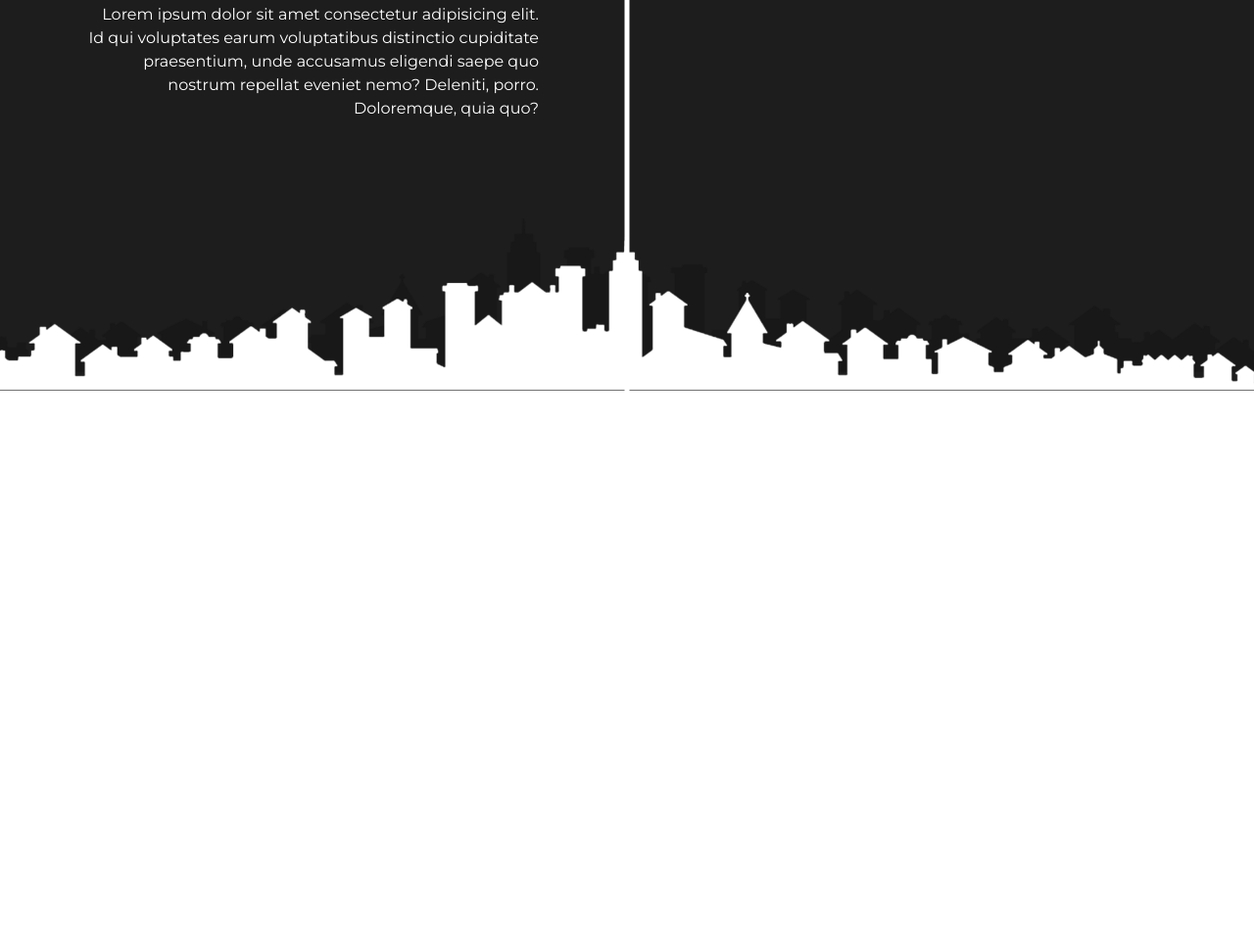
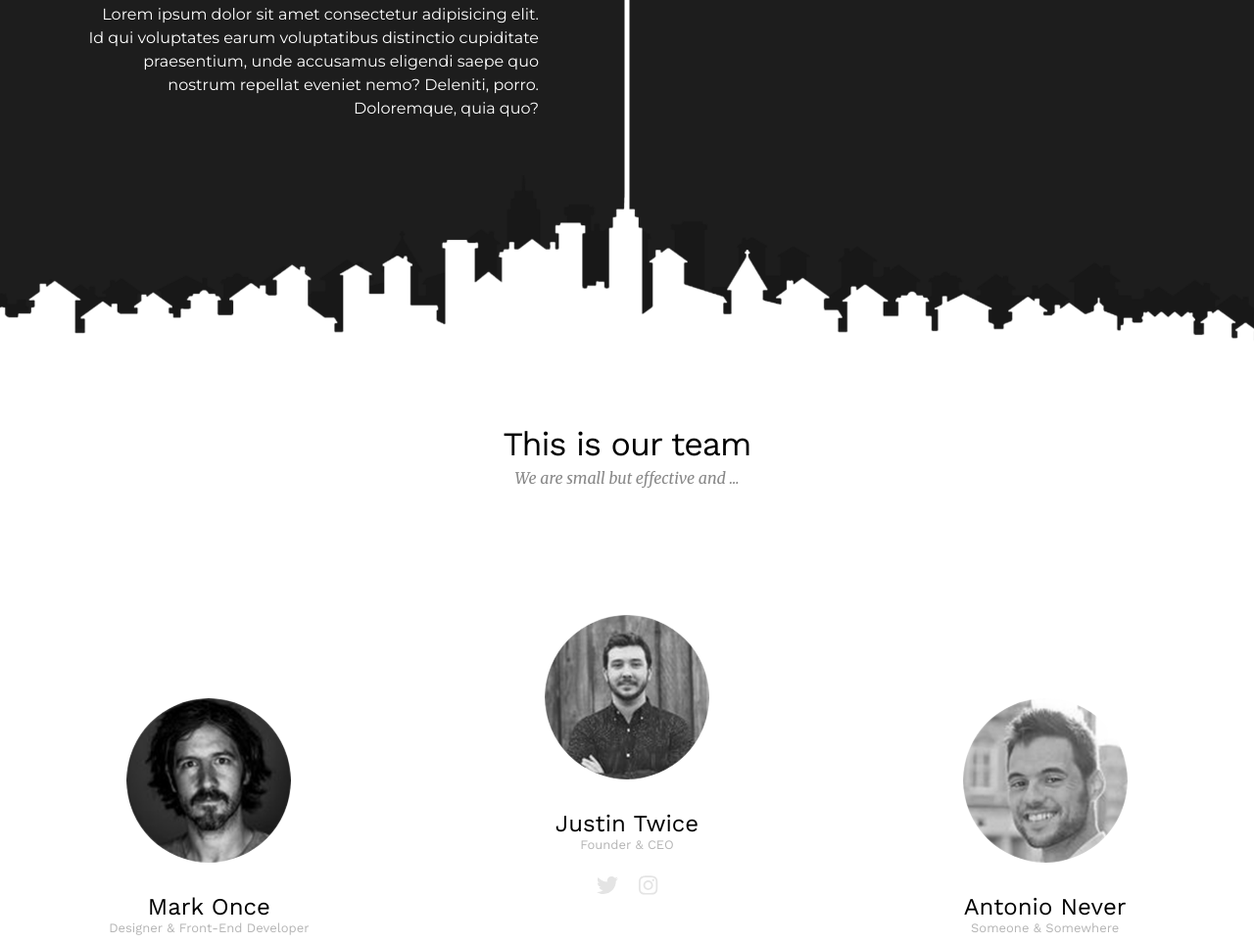
Before and after one commit to serhii-mokhonko/black-and-white, a website built with webpack: page src/index.html in a window 1280 px wide. Shown: the part 1837-2800 px from the top of the page at 98% size. Before the commit the page ends 2236 px from the top, so only its background shows below. Built offline with nearby package versions, Linux system fonts and the light colour scheme.

Commit message:
Done blok team

```diff
--- a/package.json
+++ b/package.json
@@ -13,6 +13,7 @@
   "devDependencies": {
     "@babel/core": "^7.6.4",
     "@babel/preset-env": "^7.6.3",
+    "@fortawesome/fontawesome-free": "^5.11.2",
     "babel-loader": "^8.0.6",
     "copy-webpack-plugin": "^5.0.4",
     "css-loader": "^3.2.0",
--- a/src/index.html
+++ b/src/index.html
@@ -84,6 +84,65 @@
         <img src="./img/city.png" alt="city" class='timeline__city'>
     </div>
     <!-- /timeline -->
+    <div class="team">
+        <div class="block-header">
+            <h2 class="block-header__title">This is our team</h2>
+            <h4 class="block-header__subtitle">We are small but effective and ...</h4>
+        </div>
+        <div class="people">
+            <div class="person">
+                <img src="./img/face-3.png" alt="Justin Twice" class="person__face">
+                <div class="person__name">Mark Once</div>
+                <div class="person__prof">Designer & Front-End Developer</div>
+                <div class="person__social">
+                    <a href="#">
+                        <i class="fab fa-twitter person__social__icon"></i>
+                    </a>
+                    <a href="#">
+                        <i class="fab fa-instagram person__social__icon"></i>
+                    </a>
+                </div>
+            </div>
+            <div class="person">
+                <img src="./img/face-1.png" alt="Justin Twice" class="person__face">
+                <div class="person__name">Justin Twice</div>
+                <div class="person__prof">Founder & CEO</div>
+                <div class="person__social">
+                    <a href="#">
+                        <i class="fab fa-twitter person__social__icon"></i>
+                    </a>
+                    <a href="#">
+                        <i class="fab fa-instagram person__social__icon"></i>
+                    </a>
+                </div>
+            </div>
+            <div class="person">
+                <img src="./img/face-2.png" alt="Justin Twice" class="person__face">
+                <div class="person__name">Antonio Never</div>
+                <div class="person__prof">Someone & Somewhere</div>
+                <div class="person__social">
+                    <a href="#">
+                        <i class="fab fa-twitter person__social__icon"></i>
+                    </a>
+                    <a href="#">
+                        <i class="fab fa-instagram person__social__icon"></i>
+                    </a>
+                </div>
+            </div>
+        </div>
+        <!-- /people -->
+    </div>
+    <!-- /team -->
+    <div class="provide">
+        <div class="block-header">
+            <h2 class="block-header__title block-header__title--white">We provide you everything</h2>
+            <h4 class="block-header__subtitle">Maybe not everything, but we provide you some stuff.</h4>
+        </div>
+
+    </div>
+    <div class="contact-us">
+
+    </div>
 
 </body>
 
--- a/src/index.js
+++ b/src/index.js
@@ -1 +1,4 @@
 import "./less/index.less"
+
+import '@fortawesome/fontawesome-free/js/fontawesome'
+import '@fortawesome/fontawesome-free/js/brands'
--- a/src/less/header.less
+++ b/src/less/header.less
@@ -24,7 +24,7 @@
     font-size  : 16px;
     font-style : italic;
     color      : @subtitle-color;
-    // margin-top: 0.8rem;
+    // margin-top: 12px;
 }
 
 .btn{
--- a/src/less/index.less
+++ b/src/less/index.less
@@ -1,23 +1,53 @@
-@main-font: 'Work Sans', sans-serif;
+@main-font : 'Work Sans',
+sans-serif;
 @subtitle-font: 'Merriweather', serif;
-@roboto      : 'Roboto', sans-serif;
+@roboto       : 'Roboto',
+sans-serif;
 @montserat: 'Montserrat', sans-serif;
 
 @subtitle-color: #888888;
 
-*{
-    margin: 0;
+* {
+    margin    : 0;
     box-sizing: border-box;
 }
 
 .container() {
-    font-family: @main-font;
     font-size: 15px;
     width    : 100%;
     max-width: 1200px;
     margin   : 0 auto;
 }
 
+.block-header {
+    margin-top: 80px;
+    text-align: center;
+
+    .block-header__title {
+        font-family   : @main-font;
+        font-size     : 34px;
+        font-weight   : 400;
+        letter-spacing: -1px;
+
+        &--white {
+            color: #fff;
+        }
+    }
+
+    .block-header__subtitle {
+        font-family: @subtitle-font;
+        font-weight: 400;
+        font-size  : 16px;
+        font-style : italic;
+        font-weight: 400;
+        margin-top: 5px;
+
+        color: @subtitle-color;
+    }
+}
+
 @import 'header.less';
 @import 'nav.less';
 @import 'timeline.less';
+@import 'team.less';
+@import 'provide.less';
--- /dev/null
+++ b/src/less/provide.less
@@ -0,0 +1,6 @@
+.provide {
+    height: 100vh;
+    background: #181818;
+    position: relative;
+    padding-top: 250px;
+}
--- /dev/null
+++ b/src/less/team.less
@@ -0,0 +1,76 @@
+.team {
+    // .container();
+    position: relative;
+    height: 100vh;
+
+    &::before {
+        content   : "";
+        display: block;
+        width     : 100%;
+        height    : 215px;
+        background: #fff;
+        position  : absolute;
+        bottom    : 0;
+        left      : 0;
+        z-index: 10;
+        transform: translateY(100%);
+        clip-path: polygon(0 100%, 100% 0, 0 0);
+    }
+}
+
+.people {
+    display        : flex;
+    justify-content: space-around;
+    flex-wrap      : wrap;
+}
+
+.person {
+    width      : 240px;
+    text-align : center;
+    font-family: @main-font;
+    margin-top : 130px;
+
+    &:first-child,
+    &:last-child {
+        margin-top: 215px;
+    }
+
+    .person__face {
+        margin-bottom: 27px;
+        border-radius: 50%;
+        width        : 168px;
+        height       : auto;
+    }
+
+    &__name {
+        font-size  : 24px;
+        font-weight: 400;
+    }
+
+    &__prof {
+        font-size  : 13px;
+        font-weight: 400;
+        color      : #b5b5b5;
+    }
+
+    &__social {
+        margin-top: 23px;
+
+        a {
+            text-decoration: none;
+        }
+
+        &__icon {
+            font-size: 22px;
+            color    : #e4e4e4;
+            margin   : 0 8px;
+
+            transition: color 0.3s linear;
+
+            &:hover {
+                color: #000;
+            }
+        }
+    }
+
+}
--- a/src/less/timeline.less
+++ b/src/less/timeline.less
@@ -2,6 +2,7 @@
     width         : 100%;
     min-height    : 100vh;
     padding-top   : 100px;
+    padding-bottom: 230px;
     background    : #1d1d1d;
     position      : relative;
     display       : flex;
@@ -82,4 +83,7 @@
     width     : 100%;
     height    : auto;
     margin-top: 100px;
+    position: absolute;
+    bottom: -2px;
+    left: 0;
 }
```
Also changed, not shown: src/img/face-1.png (added), src/img/face-2.png (added), src/img/face-3.png (added), 2 other files.
